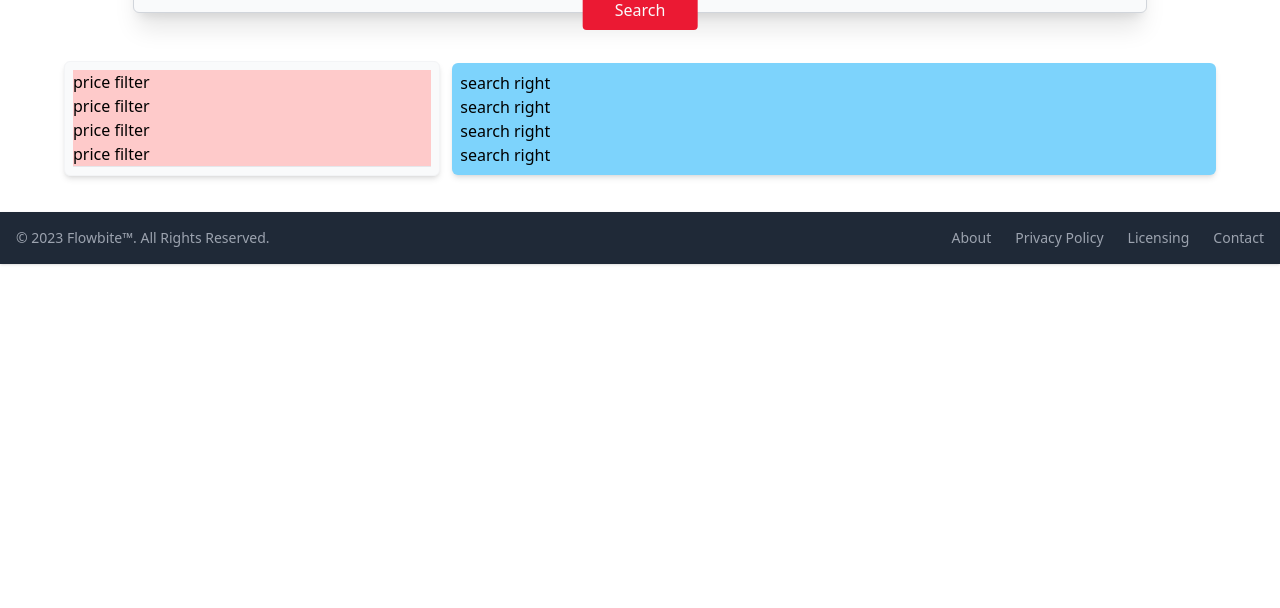
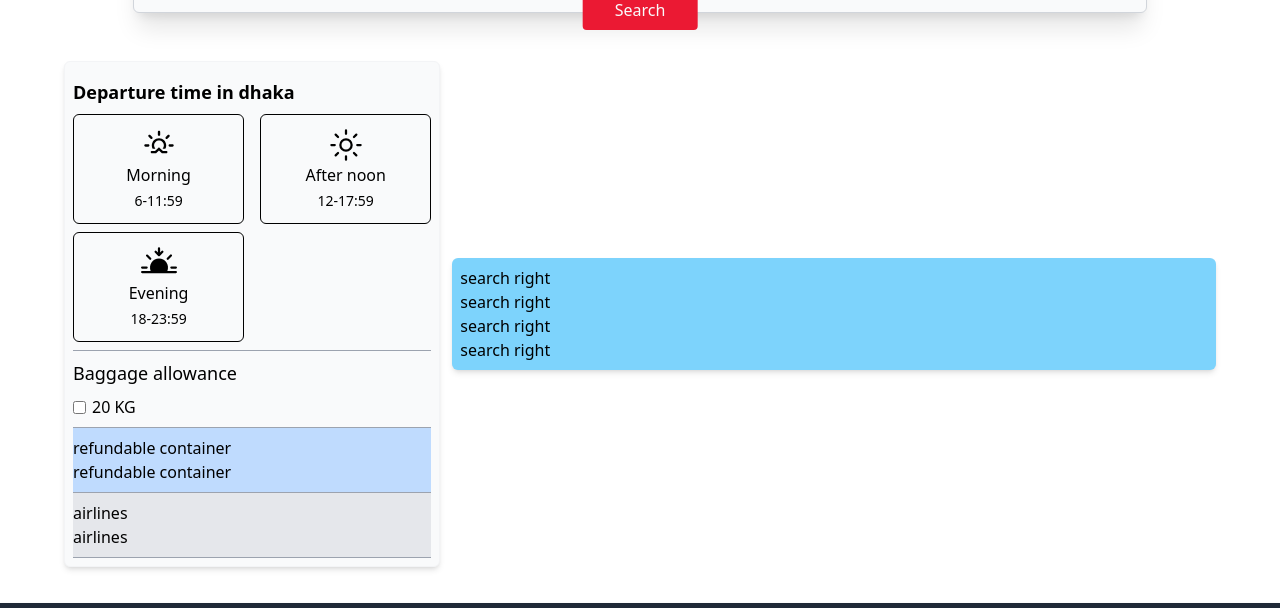
Before and after one commit to MoniruzzamanBillal/FlightBookSystem, a React (Vite) app in the folder flbs_client/: page /searchresult in a window 1280 px wide. Shown: the part 287-895 px from the top of the page. Before the commit the page ends 800 px from the top, so only its background shows below. Built offline with nearby package versions, Linux system fonts and the light colour scheme; no server answers.

Commit message:
departure time component added

```diff
--- /dev/null
+++ b/flbs_client/src/Components/SearchResult/CheckBoxComponent.jsx
@@ -0,0 +1,24 @@
+import React from "react";
+
+const CheckBoxComponent = () => {
+  return (
+    <div className="CheckBoxComponentContainer">
+      <div className="CheckBoxComponentWrapper">
+        {/* heading starts  */}
+        <h1 className=" font-medium text-lg mb-2 ">Baggage allowance</h1>
+        {/* heading ends  */}
+
+        {/* input container starts  */}
+        <div className="inputContainer flex items-center gap-x-1.5  ">
+          <input type="checkbox" name="" id="allowance" />
+          <label htmlFor="allowance">20 KG</label>
+        </div>
+        {/* input container endss  */}
+
+        {/*  */}
+      </div>
+    </div>
+  );
+};
+
+export default CheckBoxComponent;
--- /dev/null
+++ b/flbs_client/src/Components/SearchResult/DepartureTimes.jsx
@@ -0,0 +1,33 @@
+import React from "react";
+import { WiSunrise } from "react-icons/wi";
+
+const DepartureTimes = ({ departureTime }) => {
+  const { icon, dayPart, time } = departureTime;
+
+  return (
+    <div className="DepartureTimesContainer   ">
+      <div className="DepartureTimesWrapper  flex flex-col justify-center items-center self-center border border-black rounded-md  py-3  ">
+        {/* icon starts  */}
+
+        <div className="iconContainer text-4xl">{icon}</div>
+        {/* icon ends  */}
+
+        {/* day part starts  */}
+        <div className="dayPartContainer">
+          <h1 className="  font-medium pb-1 "> {dayPart} </h1>
+        </div>
+        {/* day part ends  */}
+
+        {/* time starts  */}
+        <div className="timeContainer">
+          <h1 className=" text-sm "> {time} </h1>
+        </div>
+        {/* time ends  */}
+
+        {/*  */}
+      </div>
+    </div>
+  );
+};
+
+export default DepartureTimes;
--- a/flbs_client/src/Pages/SearchResult.jsx
+++ b/flbs_client/src/Pages/SearchResult.jsx
@@ -1,5 +1,28 @@
 import React from "react";
 import FlightSearch from "../Components/Shared/FlightSearch";
+import DepartureTimes from "../Components/SearchResult/DepartureTimes";
+import { WiSunrise } from "react-icons/wi";
+import { IoSunnyOutline } from "react-icons/io5";
+import { BsFillSunsetFill } from "react-icons/bs";
+import CheckBoxComponent from "../Components/SearchResult/CheckBoxComponent";
+
+const planeTimes = [
+  {
+    icon: <WiSunrise />,
+    dayPart: "Morning",
+    time: "6-11:59",
+  },
+  {
+    icon: <IoSunnyOutline />,
+    dayPart: "After noon",
+    time: "12-17:59",
+  },
+  {
+    icon: <BsFillSunsetFill />,
+    dayPart: "Evening",
+    time: "18-23:59",
+  },
+];
 
 const SearchResult = () => {
   return (
@@ -16,14 +39,42 @@ const SearchResult = () => {
         <div className="searchResult  py-6  flex justify-between items-center self-center gap-x-3    ">
           {/* search result left starts  */}
           <div className="searchLeft bg-gray-50 border border-gray-100 w-[33%] rounded-md shadow-md p-2  ">
-            {/* price filter starts  */}
-            <div className="priceFilter bg-red-200 border-b border-gray-200 ">
-              <h1>price filter </h1>
-              <h1>price filter </h1>
-              <h1>price filter </h1>
-              <h1>price filter </h1>
+            {/* departure time starts  */}
+            <div className="departureTime  border-b border-gray-400 py-2 ">
+              <h1 className=" text-lg font-semibold mb-2 ">
+                Departure time in dhaka
+              </h1>
+
+              <div className="departureTimeContainer  grid grid-cols-2 gap-x-4 gap-y-2   ">
+                {planeTimes &&
+                  planeTimes.map((departureTime, ind) => (
+                    <DepartureTimes key={ind} departureTime={departureTime} />
+                  ))}
+              </div>
             </div>
-            {/* price filter ends  */}
+            {/* departure time ends  */}
+
+            {/* baggage allowance container starts  */}
+            <div className="baggageContainer  border-b border-gray-400 py-2 ">
+              <CheckBoxComponent />
+            </div>
+            {/* baggage allowance container ends  */}
+
+            {/* refundable container starts  */}
+            <div className="refundableContainer  bg-blue-200 border-b border-gray-400 py-2  ">
+              <h1>refundable container </h1>
+              <h1>refundable container </h1>
+            </div>
+            {/* refundable container ends   */}
+
+            {/* airline container starts  */}
+            <div className="airlineContainer bg-gray-200 border-b border-gray-400 py-2  ">
+              <h1>airlines</h1>
+              <h1>airlines</h1>
+            </div>
+            {/* airline container ends  */}
+
+            {/*  */}
           </div>
           {/* search result left ends  */}
           {/*  */}
```
